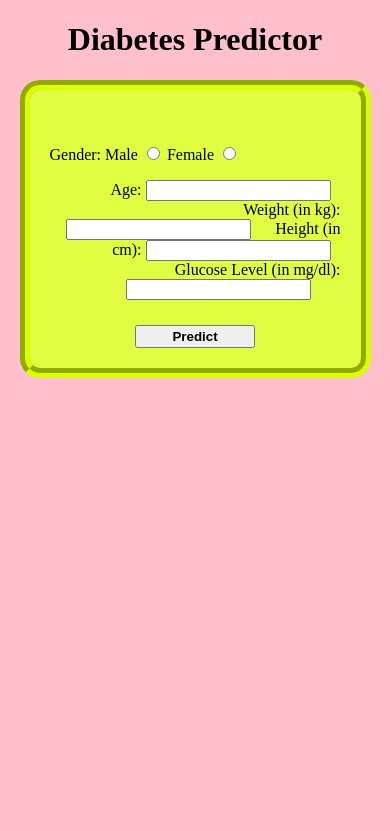
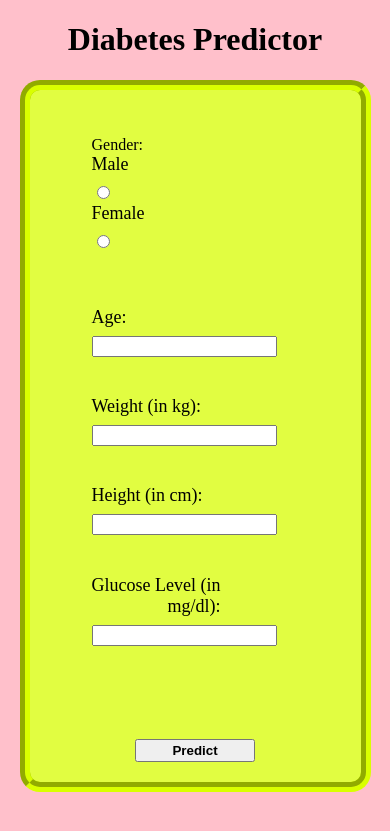
Before and after one commit to SalmanHabeeb/Diabetes-Predictor, a Flask app: page / in a window 390 px wide. Shown: the top 831 px of the page. Run offline with Flask 2, Linux system fonts and the light colour scheme.

Commit message:
Update style.css

```diff
--- a/static/styles/style.css
+++ b/static/styles/style.css
@@ -85,8 +85,16 @@ form {
     }
 
     .label {
-        display: inline;
-        text-align: center;
+        display: flex;
+        align-items: center;
+        font-size: 1.125rem;
+        margin-bottom: 0.5rem;
+    }
+
+    #radio-btn, #check-box {
+        margin-right: 0.5rem;
+        min-height: 1.2rem;
+        min-width: 1.2rem;
     }
 
     .input {
@@ -94,7 +102,6 @@ form {
         text-align: center;
     }
     .form-group {
-        display: inline;
-        padding: 10px;
+        margin: 0 2.5rem 1.2rem 2rem;
     }
 }
```
